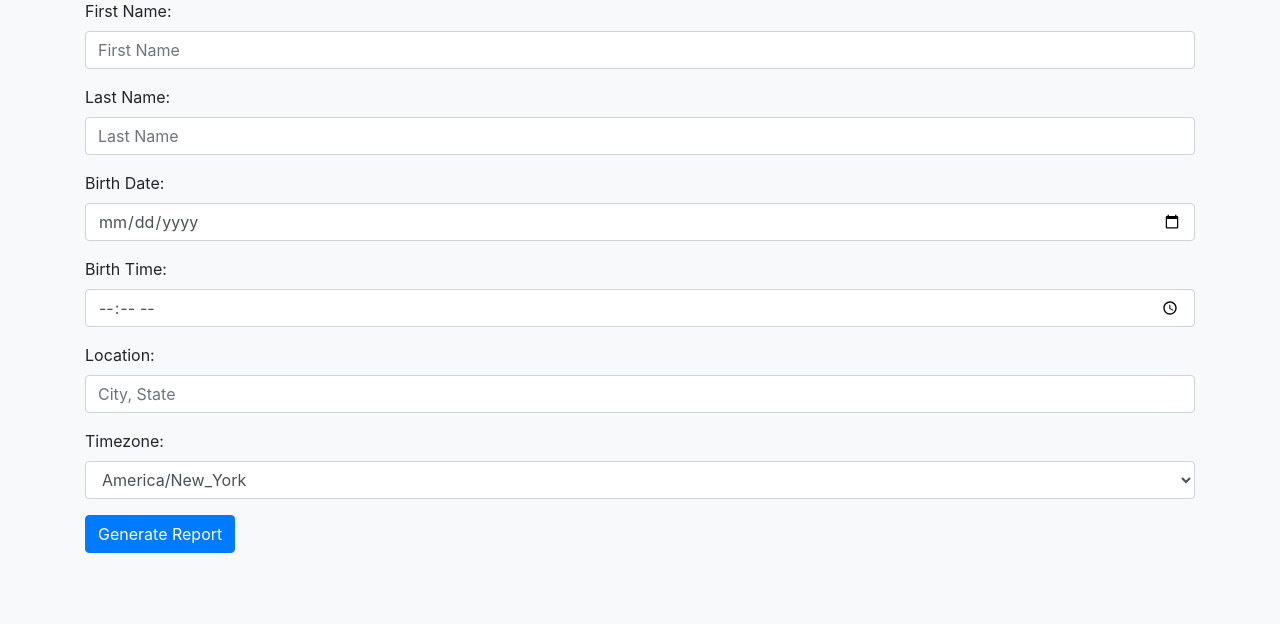
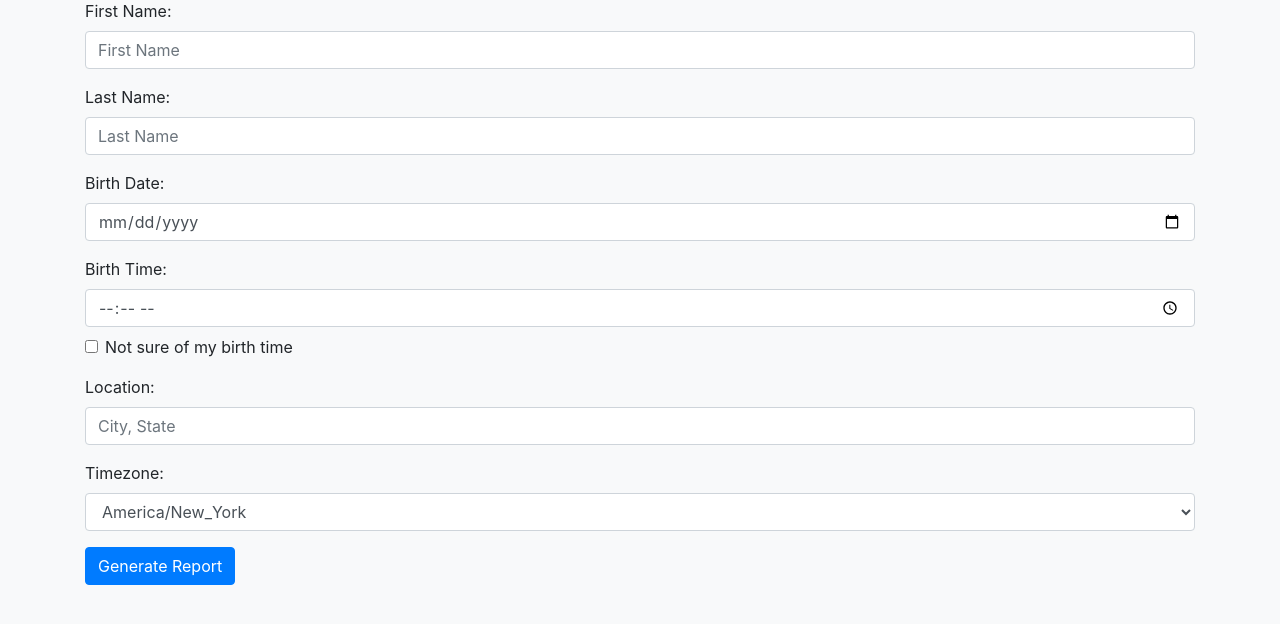
Before and after one commit to wfrancis/astro, a Flask app: page / in a window 1280 px wide. Shown: the part 147-771 px from the top of the page. Run offline with Flask 3, Linux system fonts and the light colour scheme; some libraries are stand-ins or nearby versions.

Commit message:
update and add even more features

```diff
--- a/astrology_app/astro.py
+++ b/astrology_app/astro.py
@@ -97,7 +97,10 @@ def calculate_vimshottari_dasha(julian_day, birth_julian_day):
 
 def generate_astrology_report(first_name, last_name, birth_date, birth_time, location, timezone_str):
     year, month, day = map(int, birth_date.split('-'))
-    hour, minute = map(int, birth_time.split(':'))
+    if birth_time:
+        hour, minute = map(int, birth_time.split(':'))
+    else:
+        hour, minute = 12, 0  # Default to 12 PM if birth time is unknown
 
     latitude, longitude = get_lat_lon(location)
 
--- a/astrology_app/templates/index.html
+++ b/astrology_app/templates/index.html
@@ -36,7 +36,11 @@
             </div>
             <div class="form-group">
                 <label for="birthTime">Birth Time:</label>
-                <input type="time" class="form-control" id="birthTime" required>
+                <input type="time" class="form-control" id="birthTime">
+                <div class="form-check mt-2">
+                    <input type="checkbox" class="form-check-input" id="unknownBirthTime">
+                    <label class="form-check-label" for="unknownBirthTime">Not sure of my birth time</label>
+                </div>
             </div>
             <div class="form-group">
                 <label for="location">Location:</label>
```
